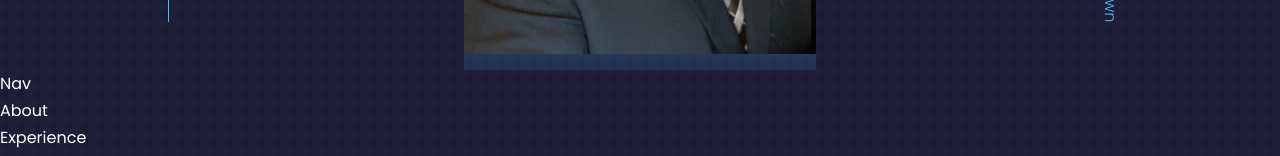
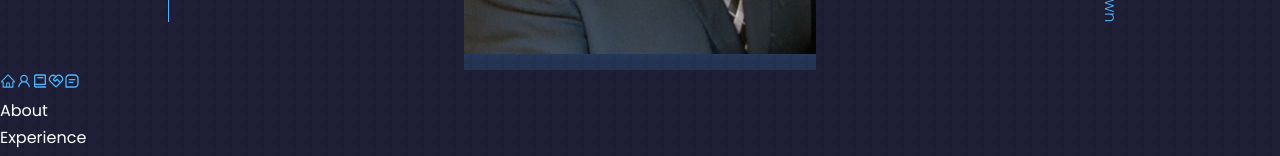
Before and after one commit to CodingKao/kaosaelor, a React (Create React App) app: page / in a window 1280 px wide. Shown: the part 730-886 px from the top of the page. Built offline with nearby package versions, Linux system fonts and the light colour scheme.

Commit message:
nav icons

```diff
--- a/src/components/nav/Nav.jsx
+++ b/src/components/nav/Nav.jsx
@@ -1,8 +1,22 @@
 import React from 'react'
+import './nav.css'
+import { AiOutlineHome } from 'react-icons/ai'
+import { AiOutlineUser } from 'react-icons/ai'
+import { BiBook } from 'react-icons/bi'
+import { RiServiceLine } from 'react-icons/ri'
+import { BiMessageSquareDetail } from 'react-icons/bi'
+
 
 const Nav = () => {
   return (
-    <div>Nav</div>
+    <nav>
+      <a href="#"><AiOutlineHome/></a>
+      <a href="#about"><AiOutlineUser/></a>
+      <a href="#experience"><BiBook/></a>
+      <a href="#portfolio"><RiServiceLine/></a>
+      <a href="#contact"><BiMessageSquareDetail/></a>
+
+    </nav>
   )
 }
 
```
